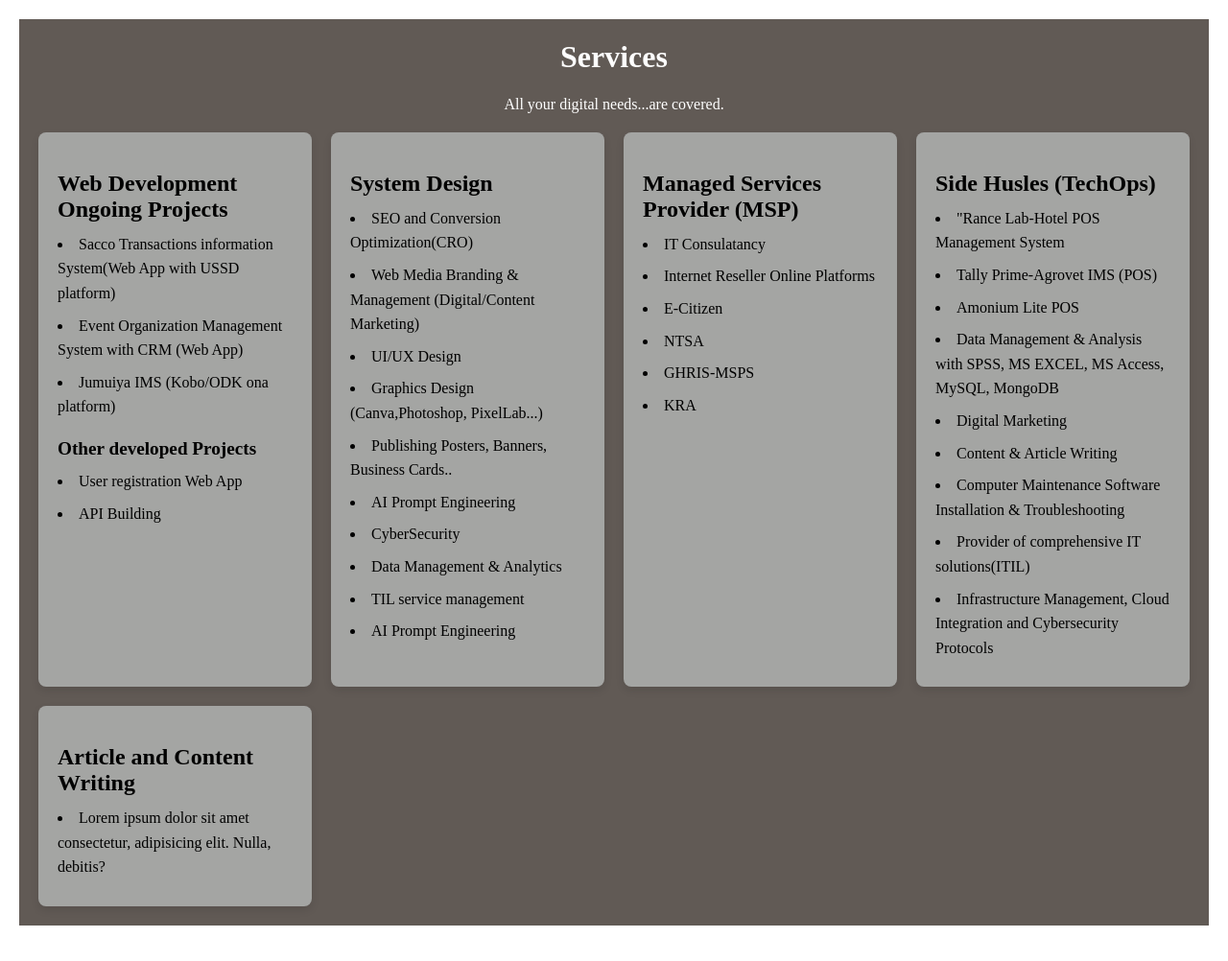
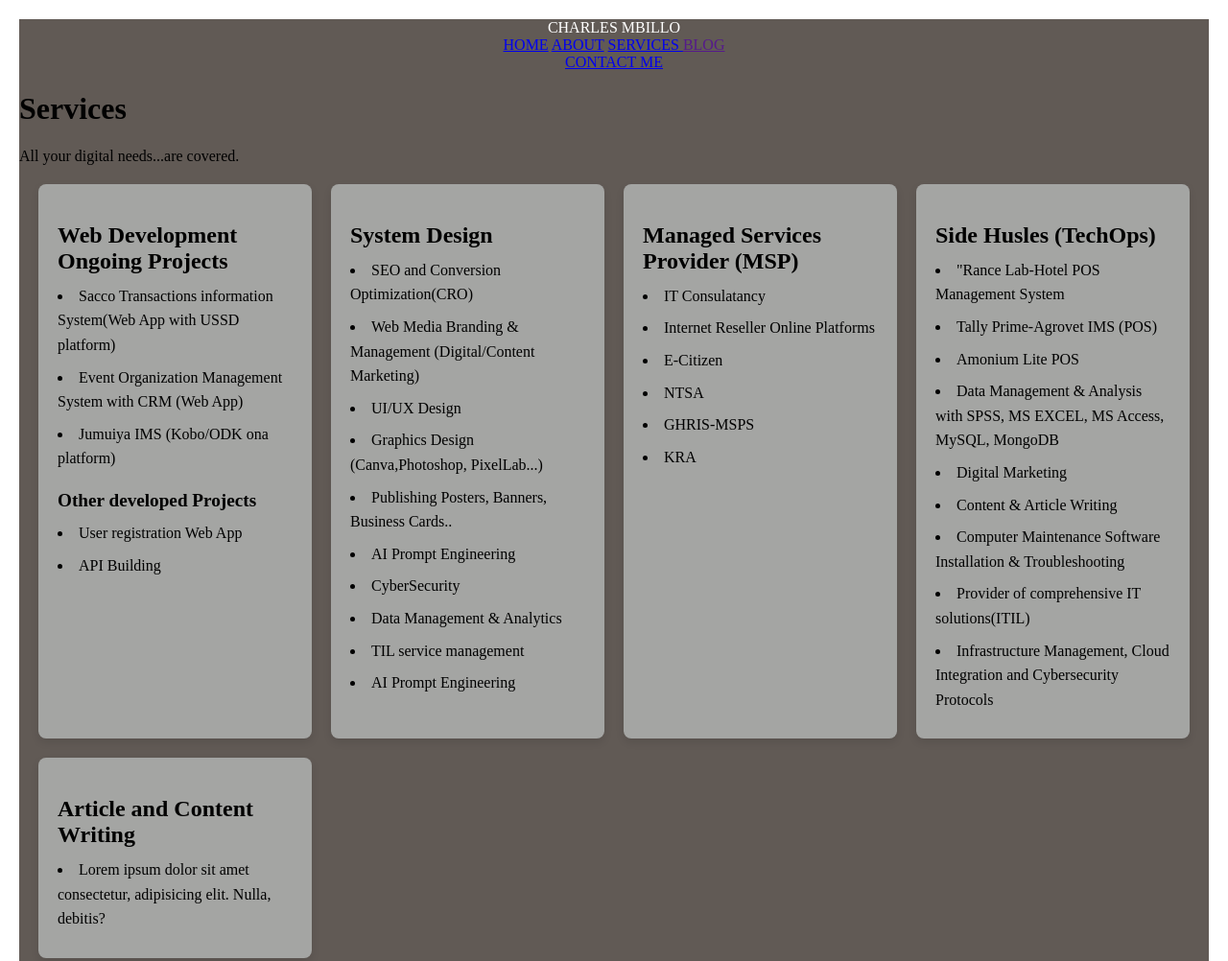
Before and after one commit to Pixels-02/service, a plain HTML site: page index.html in a window 1280 px wide. Shown: the top 1002 px of the page at 96% size. Drawn offline with Linux system fonts and the light colour scheme.

Commit message:
Update index.html

```diff
--- a/index.html
+++ b/index.html
@@ -9,6 +9,17 @@
 <body>
     <div class="container">
         <div class="header">
+            <div class="left">CHARLES MBILLO</div>
+            <div class="center">
+                <a href="http://127.0.0.1:5500/Homepage/index.html" target="_blank">HOME</a>
+                <a href="http://127.0.0.1:5500/About1/index.html" target="_blank">ABOUT</a>
+                <a href="http://127.0.0.1:5500/Services1/index.html" >SERVICES </a>
+                <a href="">BLOG</a>
+
+            </div>
+            <div class="right"><a href="http://127.0.0.1:5500/Contact/index.html" target="_blank">CONTACT ME</a></div>
+        </div>
+        <div class="header2">
             <h1>Services</h1>
             <label for="">All your digital needs...are covered. </label>
         </div>
```
